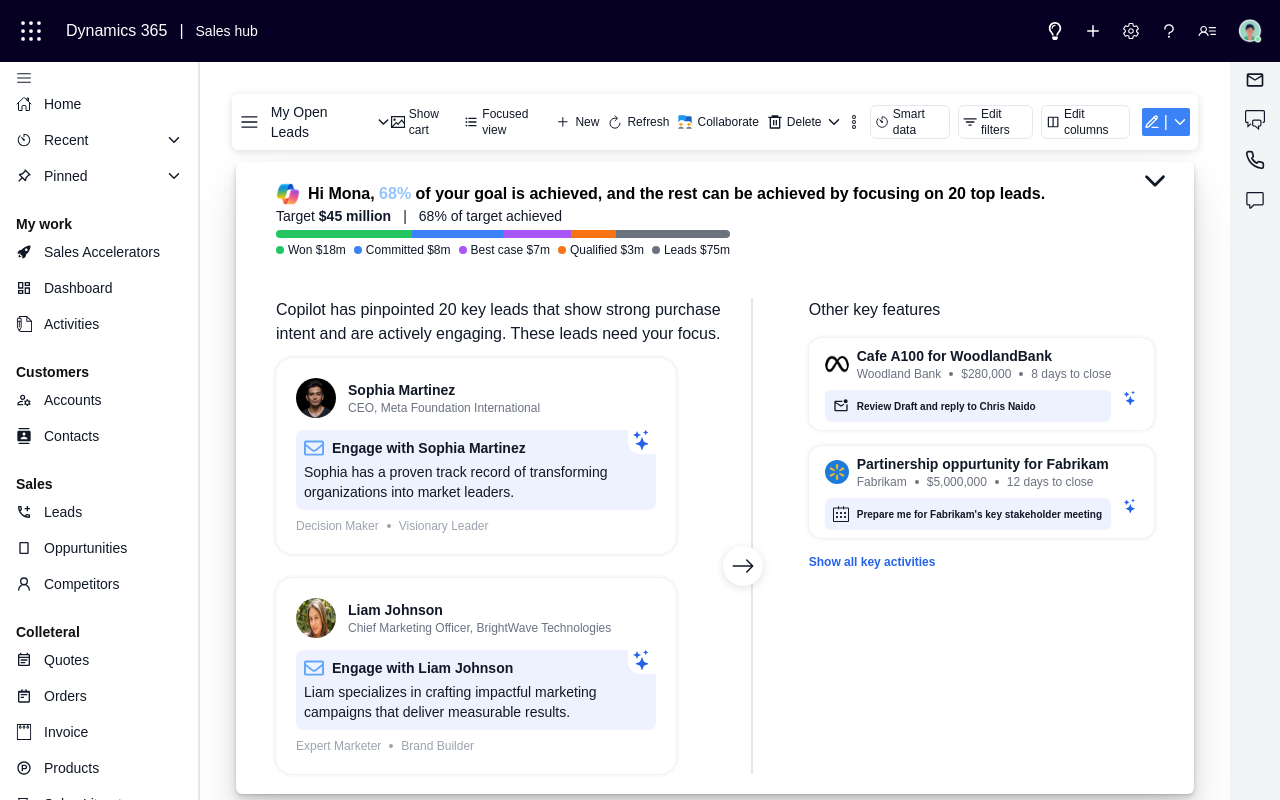
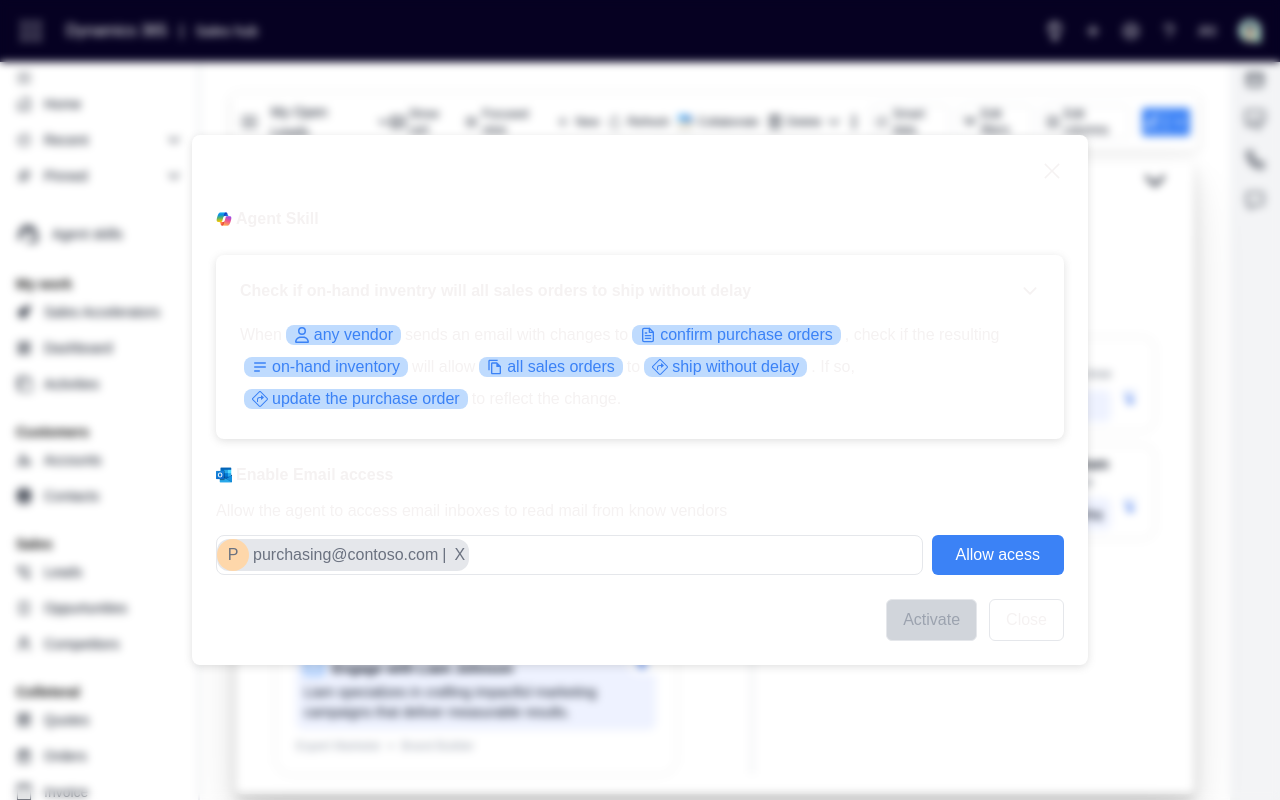
Before and after one commit to mosidrum/worker-gen-test, a Next.js app: page / in a window 1280 px wide. Shown: the top 800 px of the page. Built offline with nearby package versions, Linux system fonts and the light colour scheme.

Commit message:
add agent skill modal

```diff
--- a/src/app/page.tsx
+++ b/src/app/page.tsx
@@ -2,6 +2,7 @@
 
 import { useState } from "react";
 import {
+  AgenSkill,
   DataTable,
   Header,
   MainBanner,
@@ -11,7 +12,8 @@
 } from "@/component";
 
 export default function Home() {
-  const [isSidebarOpen, setIsSidebarOpen] = useState(false);
+  const [isSidebarOpen, setIsSidebarOpen] = useState<boolean>(false);
+  const [hasOpen, setHasOpen] = useState<boolean>(true);
 
   return (
     <>
@@ -31,6 +33,7 @@
             <SideBar
               isSidebarOpen={isSidebarOpen}
               setIsSidebarOpen={setIsSidebarOpen}
+              onClickAgentSkill={() => setHasOpen((prev) => !prev)}
             />
           </div>
 
@@ -46,6 +49,7 @@
           <RightSidebar />
         </div>
       </div>
+      {hasOpen && <AgenSkill onClose={() => setHasOpen(!hasOpen)} />}
     </>
   );
 }
--- /dev/null
+++ b/src/component/modal/AgentSkill.tsx
@@ -0,0 +1,120 @@
+import React, { useState } from "react";
+import { IoIosArrowDown, IoIosArrowUp } from "react-icons/io";
+import { LiaTimesSolid } from "react-icons/lia";
+import { FaRegUser } from "react-icons/fa6";
+import { FiFileText } from "react-icons/fi";
+import { HiOutlineMenuAlt2 } from "react-icons/hi";
+import { MdOutlineFileCopy } from "react-icons/md";
+import { BsSignTurnRight } from "react-icons/bs";
+import outlook from "../../../public/outlook.webp";
+import copilot from "../../../public/copilot-icon.png";
+import Image from "next/image";
+
+type AgenSkillProps = {
+  onClose: () => void;
+};
+
+type SpanProps = {
+  icon: React.ElementType;
+  item: string;
+};
+
+const Span = ({ icon: Icon, item }: SpanProps) => (
+  <div className="flex items-center h-4 px-2 py-[10px] w-fit bg-blue-200 text-blue-500 rounded-lg mx-1">
+    <Icon /> <span className="pl-1">{item}</span>
+  </div>
+);
+
+export const AgenSkill = ({ onClose }: AgenSkillProps) => {
+  const [shouldOpen, setShouldOpen] = useState<boolean>(true);
+  console.log(shouldOpen);
+
+  return (
+    <div className="fixed inset-0 flex items-center justify-center bg-opacity-50 z-50 backdrop-blur-sm">
+      <div className="bg-white p-6 rounded-lg w-3/4 shadow-custom-light max-w-4xl">
+        <div className="flex flex-col space-y-6">
+          <LiaTimesSolid
+            size={24}
+            className="cursor-pointer ml-auto"
+            onClick={onClose}
+          />
+          <div className="flex items-center space-x-1">
+            <Image src={copilot} alt="copilot" className="h-4 w-4" />
+            <span className="text-base font-semibold">Agent Skill</span>
+          </div>
+          <div className="shadow-custom-light p-6 rounded-lg">
+            <div className="flex items-center justify-between">
+              <div className="font-semibold">
+                Check if on-hand inventry will all sales orders to ship without
+                delay
+              </div>
+
+              {shouldOpen ? (
+                <IoIosArrowDown
+                  size={20}
+                  className="hover:cursor-pointer"
+                  onClick={() => setShouldOpen(!shouldOpen)}
+                />
+              ) : (
+                <IoIosArrowUp
+                  size={20}
+                  className="hover:cursor-pointer"
+                  onClick={() => setShouldOpen(!shouldOpen)}
+                />
+              )}
+            </div>
+            {shouldOpen && (
+              <div className="flex flex-wrap items-center leading-8 text-base font-medium mt-4">
+                <span>When</span> <Span icon={FaRegUser} item="any vendor" />
+                <span>sends an email with changes to</span>
+                <Span icon={FiFileText} item="confirm purchase orders" />
+                <span> , check if the resulting</span>
+                <Span icon={HiOutlineMenuAlt2} item="on-hand inventory" />
+                <span>will allow</span>
+                <Span icon={MdOutlineFileCopy} item="all sales orders" />
+                <span> to</span>
+                <Span icon={BsSignTurnRight} item="ship without delay" />
+                <span>. If so,</span>
+                <Span icon={BsSignTurnRight} item="update the purchase order" />
+                <span>to reflect the change.</span>
+              </div>
+            )}
+          </div>
+          <div className="flex flex-col space-y-3">
+            <div className="flex items-center space-x-1">
+              <Image src={outlook} alt="outlook" className="h-4 w-4" />
+              <div className="text-base font-semibold">Enable Email access</div>
+            </div>
+            <div>
+              Allow the agent to access email inboxes to read mail from know
+              vendors
+            </div>
+            <div className="flex justify-between">
+              <div className="flex justify-start items-center border rounded-lg w-3/6 md:w-5/6">
+                <div className="flex w-auto items-center space-x-1 text-gray-500 bg-gray-200 rounded-xl">
+                  <span className="bg-orange-200 rounded-full w-8 h-8 flex items-center justify-center">
+                    P
+                  </span>
+                  <span>purchasing@contoso.com</span>
+                  <span>|</span>
+                  <span className="px-1">X</span>
+                </div>
+              </div>
+              <div className=" rounded-md py-2 px-6 bg-blue-500 text-white">
+                Allow acess
+              </div>
+            </div>
+          </div>
+          <div className="flex justify-end space-x-3 items-center ml-auto">
+            <div className="border rounded-md px-4 py-2 cursor-not-allowed bg-gray-300 text-gray-400">
+              Activate
+            </div>
+            <div className="border rounded-md px-4 py-2 cursor-pointer">
+              Close
+            </div>
+          </div>
+        </div>
+      </div>
+    </div>
+  );
+};
--- a/src/component/modal/Modal.tsx
+++ b/src/component/modal/Modal.tsx
@@ -48,7 +48,7 @@
           <LiaTimesSolid
             size={24}
             className="cursor-pointer"
-            onClick={() => setShowModal(false)} // Close modal on "X" icon click
+            onClick={() => setShowModal(false)}
           />
         </div>
 
--- a/src/component/modal/index.ts
+++ b/src/component/modal/index.ts
@@ -1 +1,2 @@
 export * from "./Modal";
+export * from "./AgentSkill";
--- a/src/component/sideBar/SideBar.tsx
+++ b/src/component/sideBar/SideBar.tsx
@@ -12,13 +12,21 @@
 import { IoIosArrowDown } from "react-icons/io";
 import { LuChevronsUpDown } from "react-icons/lu";
 import { LiaTimesSolid } from "react-icons/lia";
+import { MdOutlineSupportAgent } from "react-icons/md";
 
 type SidebarProps = {
+  onClickAgentSkill?: () => void;
   isSidebarOpen: boolean;
   setIsSidebarOpen: React.Dispatch<React.SetStateAction<boolean>>;
 };
 
-export const SideBar = ({ isSidebarOpen, setIsSidebarOpen }: SidebarProps) => (
+export const SideBar = ({
+  isSidebarOpen,
+  setIsSidebarOpen,
+  onClickAgentSkill,
+}: SidebarProps) => {
+  return (
+    <>
       <div className="flex flex-col px-2 py-2 gap-5 w-[200px] h-screen overflow-y-auto border-r-2 border-gray-200">
         <div>
           <div className=" flex items-center justify-between px-2">
@@ -40,10 +48,19 @@
             />
           ))}
         </div>
+        <SideBarList
+          title="Agent skills"
+          onClickList={onClickAgentSkill}
+          leftIcon={<MdOutlineSupportAgent size={24} />}
+        />
         <div>
           <div className="px-2 sidebar-header-text">My work</div>
           {myWork.map((item, index) => (
-        <SideBarList leftIcon={item?.icon} title={item?.title} key={index} />
+            <SideBarList
+              leftIcon={item?.icon}
+              title={item?.title}
+              key={index}
+            />
           ))}
         </div>
         <div>
@@ -75,7 +92,9 @@
           <hr />
           <div className="flex justify-between items-center pt-2">
             <div className="flex items-center gap-1">
-          <span className="px-2 text-white bg-purple-600 rounded-sm">S</span>
+              <span className="px-2 text-white bg-purple-600 rounded-sm">
+                S
+              </span>
               <div className="sidebar-header-text">Sales</div>
             </div>
             <div className="flex flex-col gap-10">
@@ -84,4 +103,6 @@
           </div>
         </div>
       </div>
+    </>
   );
+};
--- a/src/component/sideBar/SideBarList.tsx
+++ b/src/component/sideBar/SideBarList.tsx
@@ -4,15 +4,17 @@
   title?: string;
   leftIcon: ReactNode;
   rightIcon?: ReactNode;
+  onClickList?: () => void;
 };
 
 export const SideBarList = ({
   leftIcon,
   title,
   rightIcon,
+  onClickList,
 }: SideBarListProps) => {
   return (
-    <div>
+    <div onClick={onClickList} className="hover:cursor-pointer">
       <div className="hover:bg-white py-1">
         <div className="flex items-center justify-between px-2 py-1 hover:border-l-4 hover:border-blue-500 hover:cursor-pointer">
           <div className="flex items-center gap-3">
```
Also changed, not shown: public/outlook.webp (added), 1 other file (tests, documents, lock files or other folders). Lines whose indentation alone changed are shown as unchanged.
